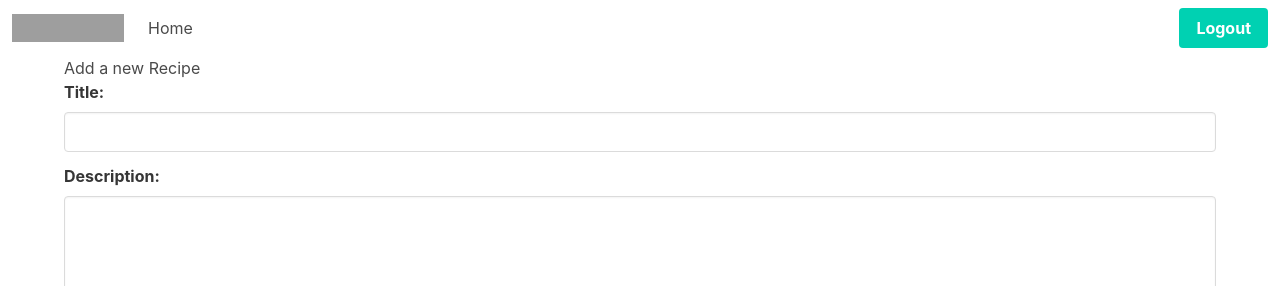
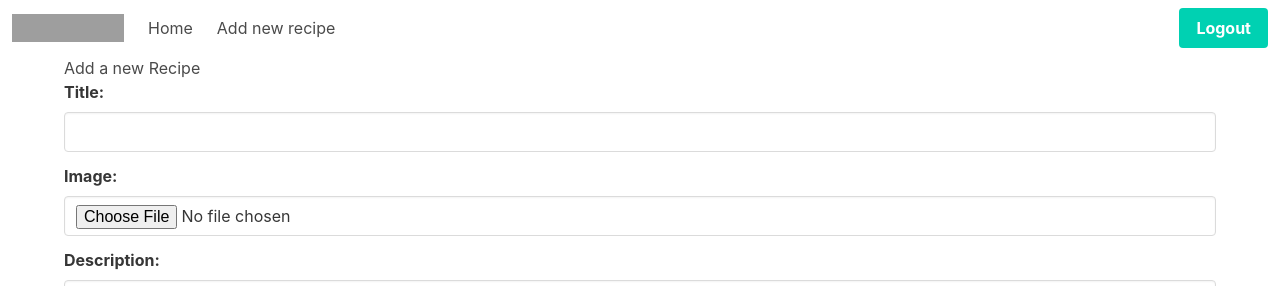
Before and after one commit to ctola91/vue-recipes, a Vue app: page /recipes/new in a window 1280 px wide. Shown: the top 286 px of the page. Built offline with nearby package versions, Linux system fonts and the light colour scheme; no server answers; sample sign-in values are in the browser's storage; grey boxes are pictures that could not be loaded.

Commit message:
add file services to upload images

```diff
--- a/src/components/RecipeForm.vue
+++ b/src/components/RecipeForm.vue
@@ -5,6 +5,10 @@
       <label class="label">Title:</label>
       <input class="input" type="text" v-model="title" />
       <span>{{ errors.title }}</span>
+    </div>
+    <div class="field">
+      <label class="label"> Image: </label>
+      <input class="input" type="file" />
     </div>
     <div class="field">
       <label class="label">Description:</label>
@@ -70,7 +74,7 @@ export default defineComponent({
         description: <string>values.description,
         ingredients: ingredients.value,
         instructions: <string>values.instructions,
-        images: []
+        images: [],
       });
       ingredientsField.value = "";
       ingredients.value = [];
--- a/src/components/layout/Header.vue
+++ b/src/components/layout/Header.vue
@@ -32,6 +32,9 @@
       <div class="navbar-start">
         <router-link to="/" class="navbar-item">
           Home
+        </router-link>
+        <router-link to="/recipes/new" class="navbar-item">
+          Add new recipe
         </router-link>
       </div>
       <div class="navbar-end">
--- a/src/services/ImageService.ts
+++ b/src/services/ImageService.ts
@@ -5,7 +5,8 @@ const storage = getStorage(firebaseApp);
 
 const uploadImage = async (file: File, name: string) => {
     try {
-        const imageRef = ref(storage, `images/${name}.jpg`);
+        console.log(file.name);
+        const imageRef = ref(storage, `images/${name}`);
         const snapshot = await uploadBytes(imageRef, file);
         if (!snapshot) {
             throw new Error('Image was not found');
```
Also changed, not shown: 1 other file (tests, documents, lock files or other folders).
